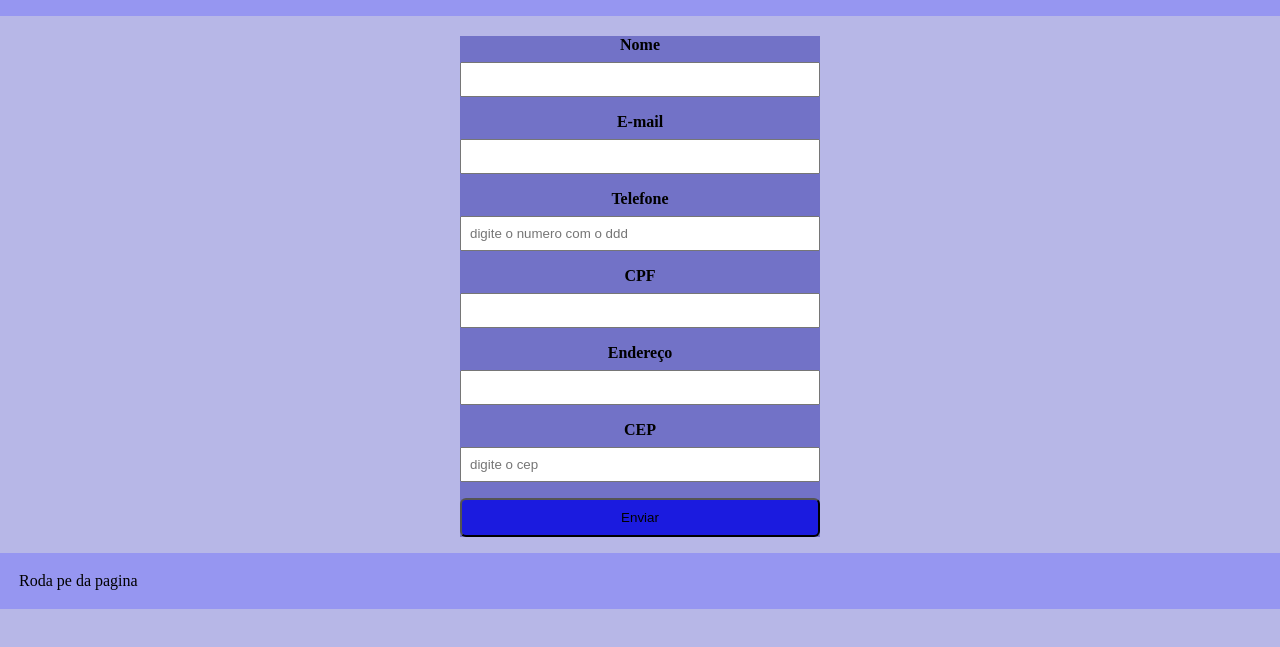
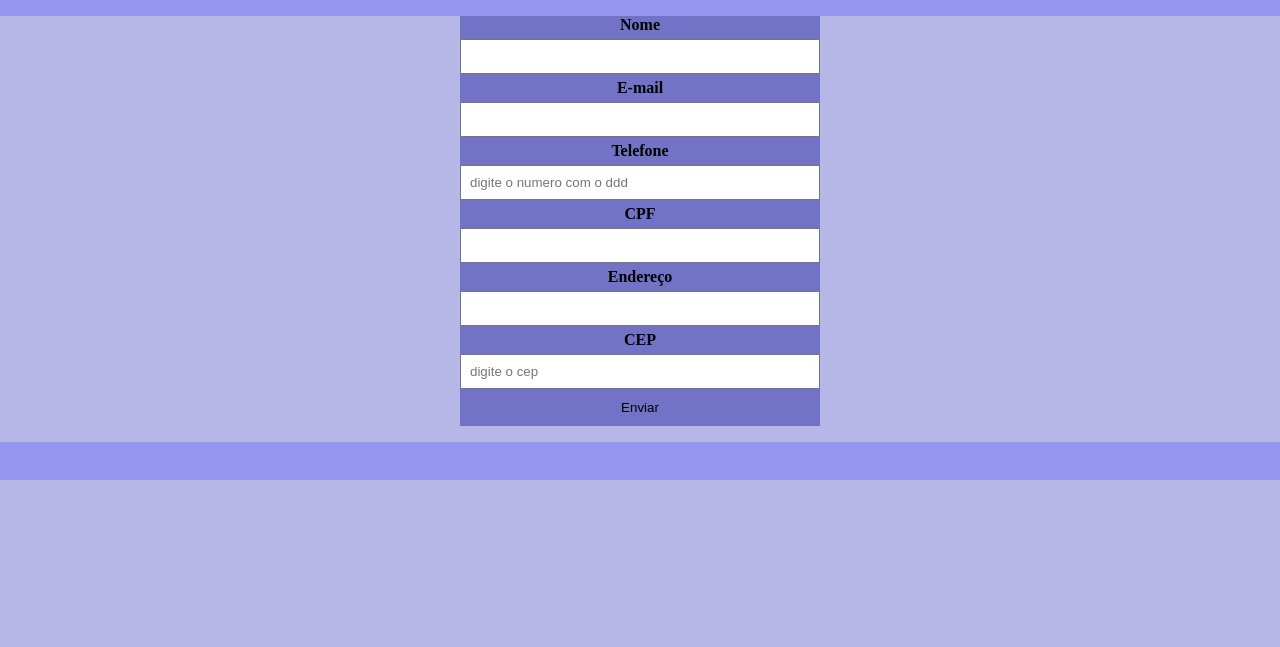
Before and after one commit to sadraquesan/FRONT_AND_DEVELOPER, a plain HTML site: page index.html in a window 1280 px wide. Shown: the part 59-706 px from the top of the page. Drawn offline with nearby package versions, Linux system fonts and the light colour scheme.

Commit message:
Feita modificação no lyout

```diff
--- a/index.html
+++ b/index.html
@@ -47,7 +47,7 @@
         </form>
     </div>
     <footer>
-        <p>Roda pe da pagina</p>
+        <p></p>
     </footer>
     <!--importação do jQuery-->
     <script src="https://code.jquery.com/jquery-3.7.1.min.js"></script>
@@ -74,7 +74,8 @@
                     idcep:{required: true}
                 },//constomizando a mensagem.
                 messages: {
-                    nome: 'ensira o nome'
+                    nome: 'insira o nome', email: 'insira seu email',
+                    telefone: 'insira seu email', idcpf: 'insira seu email', idEndereço: 'insira seu email', idcep: 'insira seu email',
                 }
             }
         );
--- a/main.css
+++ b/main.css
@@ -21,11 +21,9 @@ header {
     margin-bottom: 16px;
     max-width: 360px;
 }
-form {
-    margin-top: 20px;
-}
+
 .container label {
-    margin-bottom: 8px;
+    margin-bottom: 5px;
     font-weight: bold;
     display: block;
 
@@ -34,15 +32,17 @@ form {
     width: 100%;
     display: block;
     padding:8px;
-    margin-bottom: 16px
+    margin-bottom: 5px
 }
 form button {
-    display: block;
+    display: inline;
+    border: none;
     width: 100%;
-    padding: 10px 0;
-    border-radius: 6px;
+    padding: 6px 0;
+    border-radius: 8px;
+    margin-bottom: 5px;
     cursor: pointer;
-    background-color:  rgb(27, 27, 223);
+    background-color: rgb(114, 114, 199);
 
 }
 footer {
```
